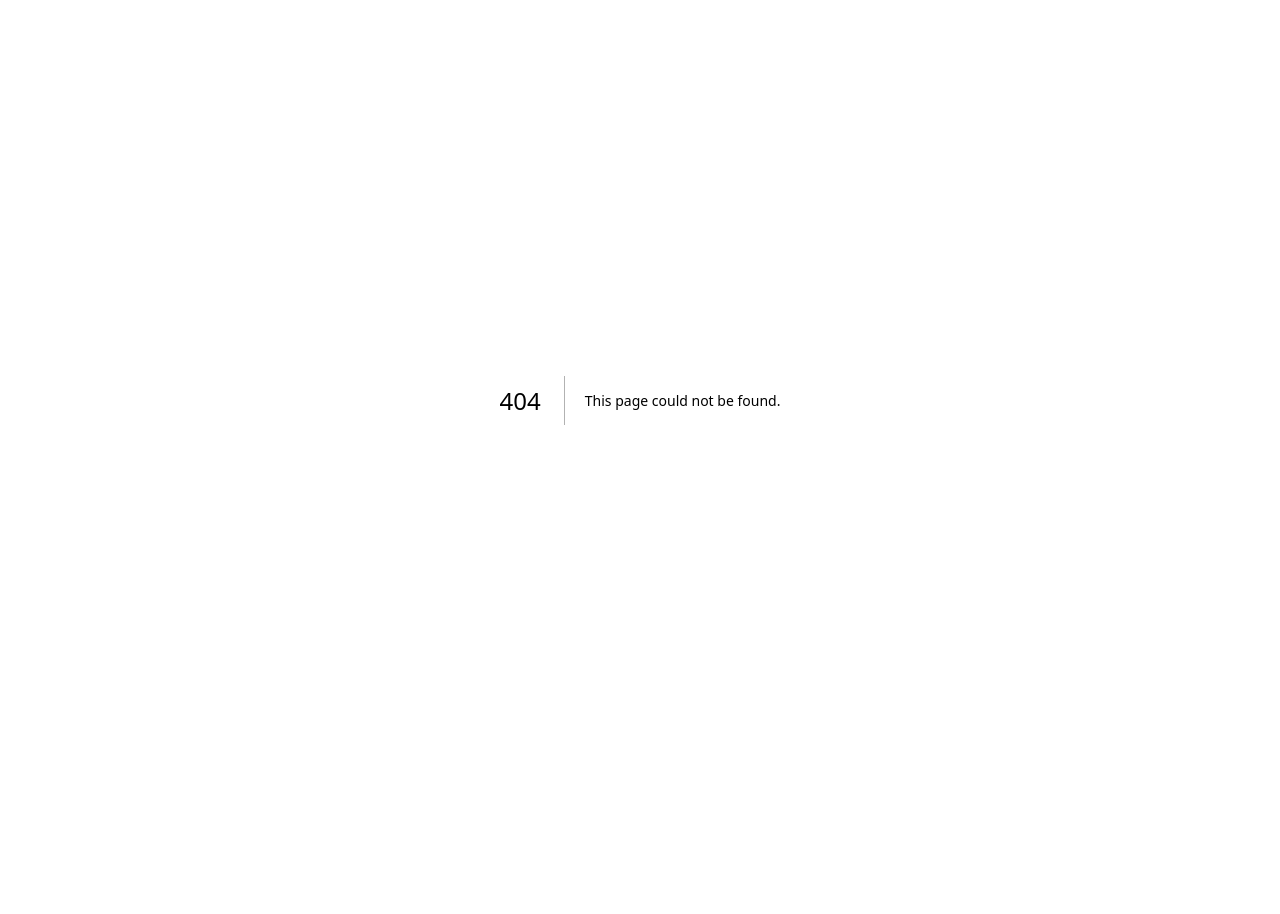
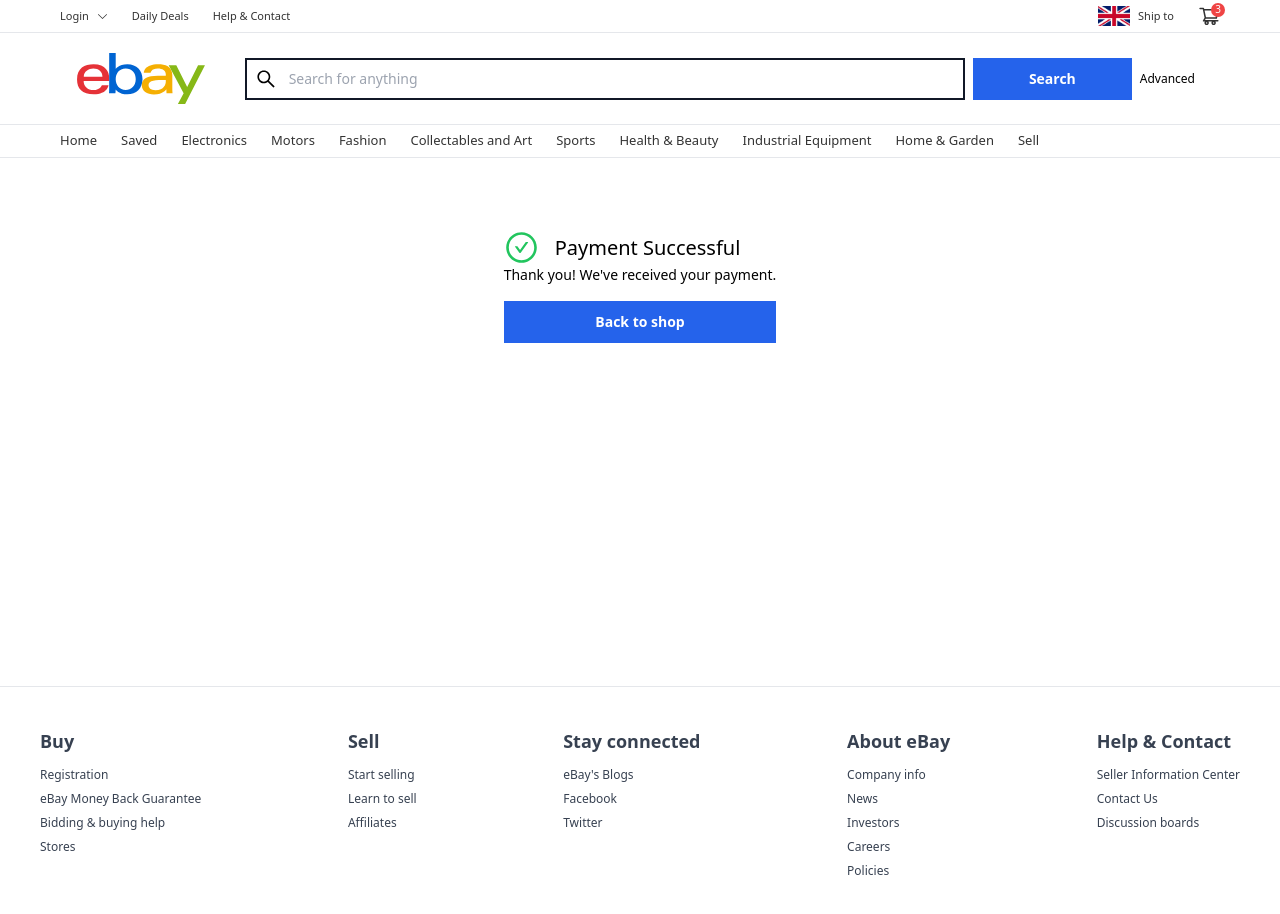
Before and after one commit to Op-Pautu/ebay-clone-v2, a Next.js app: page /success in a window 1280 px wide. Before the commit this address had no page. Shown: the top 914 px of the page. Before the commit the page ends 800 px from the top, so only its background shows below. Built offline with nearby package versions, Linux system fonts and the light colour scheme.

Commit message:
Add success page

```diff
--- /dev/null
+++ b/app/success/page.jsx
@@ -0,0 +1,35 @@
+"use client";
+
+import { AiOutlineCheckCircle } from "react-icons/ai";
+
+import Link from "next/link";
+import MainLayout from "@/components/layouts/MainLayout";
+
+export default function Success() {
+  return (
+    <>
+      <MainLayout>
+        <section
+          id="SuccessPage"
+          className="mt-12 max-w-[1200px] mx-auto px-2 min-h-[50vh]"
+        >
+          <div className="bg-white w-full p-6 min-h-[150px] flex items-center justify-center">
+            <div>
+              <div className="flex items-center text-xl">
+                <AiOutlineCheckCircle className="text-green-500" size={35} />
+                <span className="pl-4">Payment Successful</span>
+              </div>
+              <p className="text-sm">Thank you! We've received your payment.</p>
+
+              <Link href="/" className="w-full">
+                <div className="w-full text-center bg-blue-600 text-sm font-semibold text-white p-[11px] mt-4">
+                  Back to shop
+                </div>
+              </Link>
+            </div>
+          </div>
+        </section>
+      </MainLayout>
+    </>
+  );
+}
```
